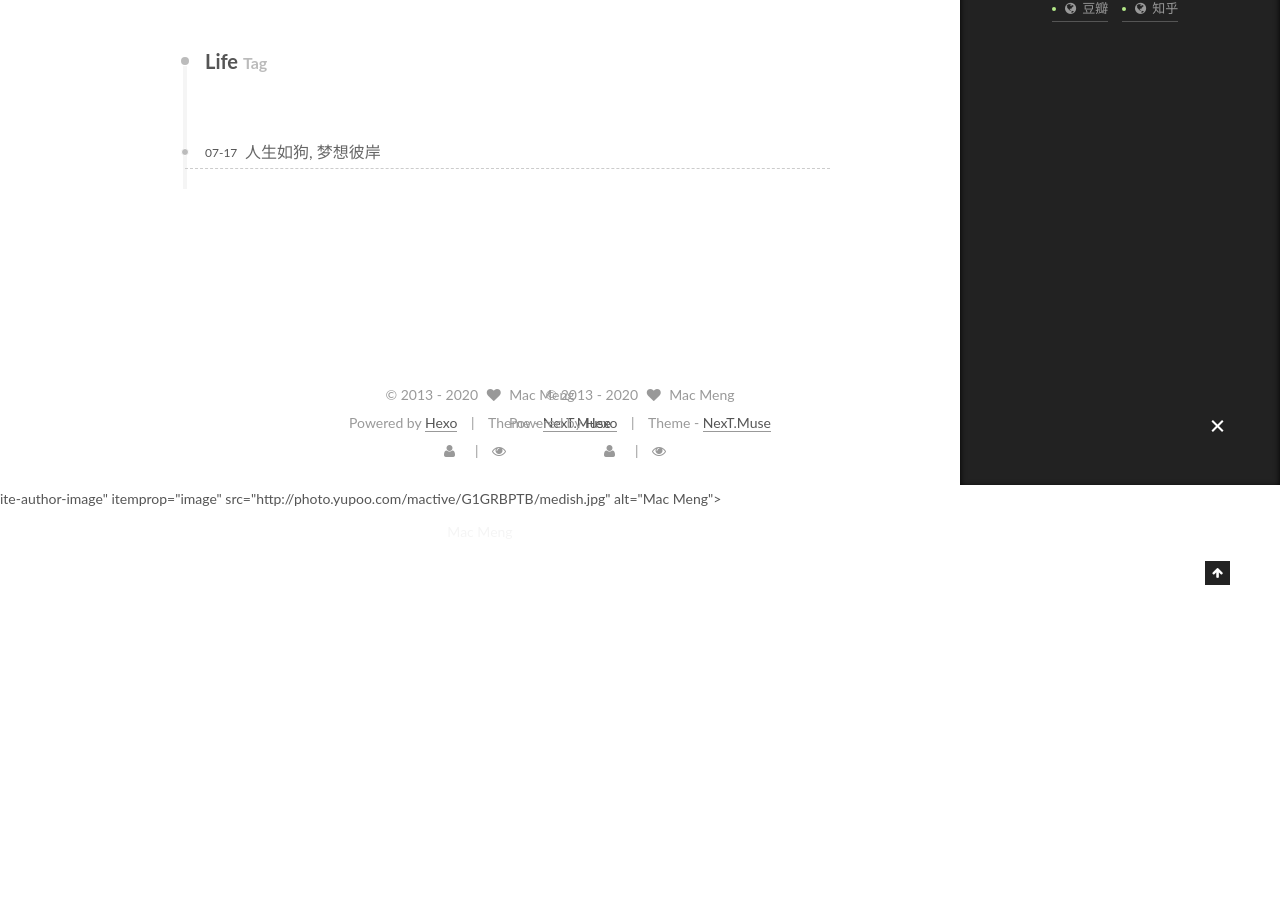
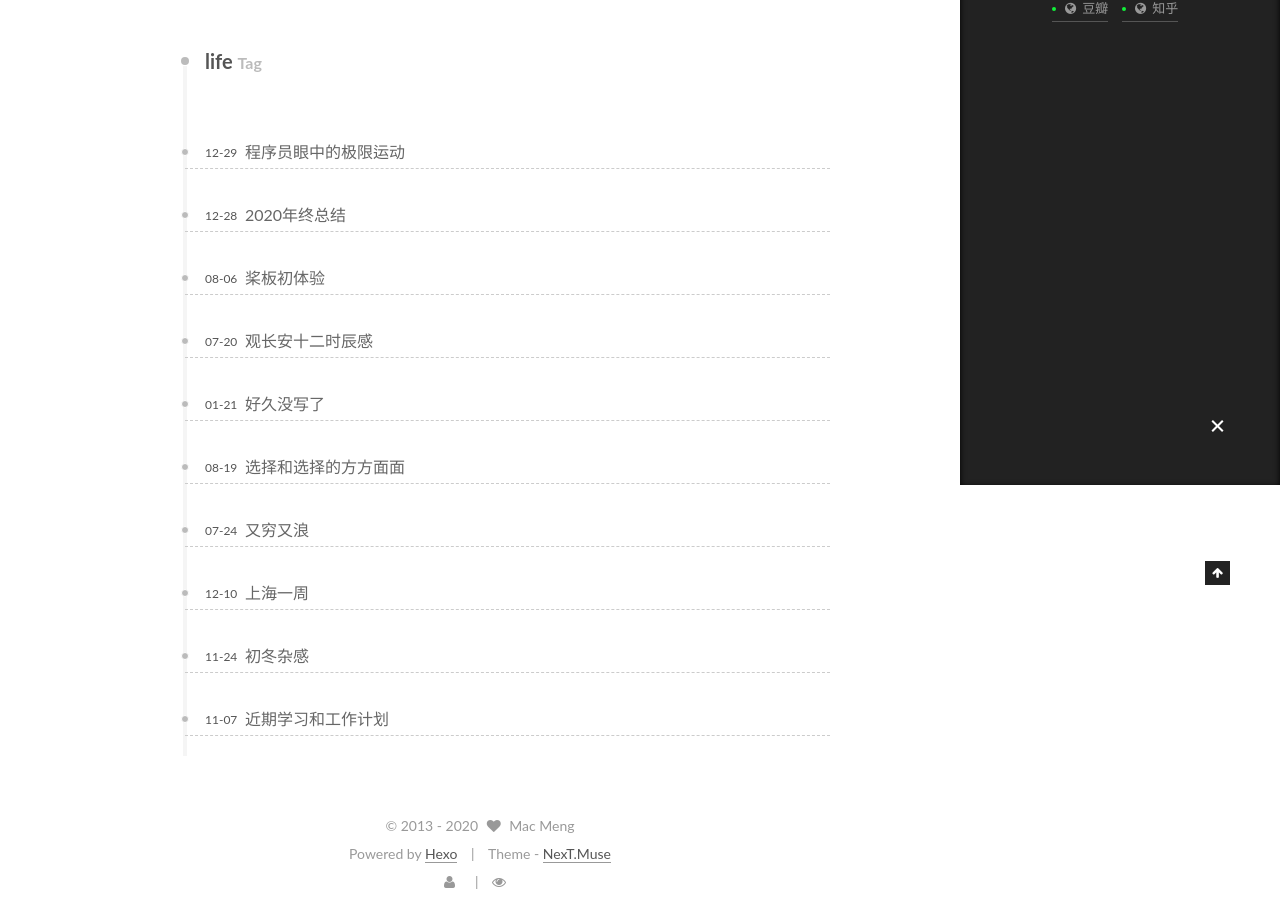
Before and after one commit to mactive/mactive.github.io, a plain HTML site: page tags/life/index.html in a window 1280 px wide. Shown: the part 315-1231 px from the top of the page. Before the commit the page ends 1038 px from the top, so only its background shows below. Drawn offline with Linux system fonts and the light colour scheme; some packages are replaced by stand-ins of ours; a script that the page names is missing.

Commit message:
Site updated: 2020-12-29 18:39:51

```diff
--- a/css/main.css
+++ b/css/main.css
@@ -1548,7 +1548,7 @@ pre .javascript .function {
   width: 4px;
   height: 4px;
   border-radius: 50%;
-  background: #b3e887;
+  background: #11f139;
 }
 .links-of-blogroll {
   font-size: 13px;
--- a/tags/life/index.html
+++ b/tags/life/index.html
@@ -87,7 +87,7 @@
 
 <meta property="og:type" content="website">
 <meta property="og:title" content="Mac Meng&#39;s Blog">
-<meta property="og:url" content="http://mactive.github.io/tags/Life/index.html">
+<meta property="og:url" content="http://mactive.github.io/tags/life/index.html">
 <meta property="og:site_name" content="Mac Meng&#39;s Blog">
 <meta property="og:locale" content="en">
 <meta name="twitter:card" content="summary">
@@ -109,7 +109,7 @@
   };
 </script>
 
-  <title> Tag: Life | Mac Meng's Blog </title>
+  <title> Tag: life | Mac Meng's Blog </title>
 </head>
 
 <body itemscope itemtype="http://schema.org/WebPage" lang="en">
@@ -221,7 +221,7 @@
   <div id="posts" class="posts-collapse">
     <div class="collection-title">
       <h2>
-        Life
+        life
         <small>Tag</small>
       </h2>
     </div>
@@ -234,17 +234,251 @@
 
       <h1 class="post-title">
 
-            <a class="post-title-link" href="/2017/07/17/life-dog-dream/" itemprop="url">
+            <a class="post-title-link" href="/2020/12/29/engineer_xsport/" itemprop="url">
 
-                <span itemprop="name">人生如狗, 梦想彼岸</span>
+                <span itemprop="name">程序员眼中的极限运动</span>
 
             </a>
 
       </h1>
 
       <div class="post-meta">
-        <time class="post-time" itemprop="dateCreated" datetime="2017-07-17T10:08:44+08:00" content="2017-07-17">
-          07-17
+        <time class="post-time" itemprop="dateCreated" datetime="2020-12-29T08:01:00+08:00" content="2020-12-29">
+          12-29
+        </time>
+      </div>
+
+    </header>
+  </article>
+
+
+
+
+
+  <article class="post post-type-normal" itemscope itemtype="http://schema.org/Article">
+    <header class="post-header">
+
+      <h1 class="post-title">
+
+            <a class="post-title-link" href="/2020/12/28/2021/" itemprop="url">
+
+                <span itemprop="name">2020年终总结</span>
+
+            </a>
+
+      </h1>
+
+      <div class="post-meta">
+        <time class="post-time" itemprop="dateCreated" datetime="2020-12-28T08:30:00+08:00" content="2020-12-28">
+          12-28
+        </time>
+      </div>
+
+    </header>
+  </article>
+
+
+
+
+
+  <article class="post post-type-normal" itemscope itemtype="http://schema.org/Article">
+    <header class="post-header">
+
+      <h1 class="post-title">
+
+            <a class="post-title-link" href="/2019/08/06/sup_tour1/" itemprop="url">
+
+                <span itemprop="name">桨板初体验</span>
+
+            </a>
+
+      </h1>
+
+      <div class="post-meta">
+        <time class="post-time" itemprop="dateCreated" datetime="2019-08-06T07:35:00+08:00" content="2019-08-06">
+          08-06
+        </time>
+      </div>
+
+    </header>
+  </article>
+
+
+
+
+
+  <article class="post post-type-normal" itemscope itemtype="http://schema.org/Article">
+    <header class="post-header">
+
+      <h1 class="post-title">
+
+            <a class="post-title-link" href="/2019/07/20/changa-12/" itemprop="url">
+
+                <span itemprop="name">观长安十二时辰感</span>
+
+            </a>
+
+      </h1>
+
+      <div class="post-meta">
+        <time class="post-time" itemprop="dateCreated" datetime="2019-07-20T17:35:00+08:00" content="2019-07-20">
+          07-20
+        </time>
+      </div>
+
+    </header>
+  </article>
+
+
+
+
+
+  <article class="post post-type-normal" itemscope itemtype="http://schema.org/Article">
+    <header class="post-header">
+
+      <h1 class="post-title">
+
+            <a class="post-title-link" href="/2019/01/21/2019-01-22/" itemprop="url">
+
+                <span itemprop="name">好久没写了</span>
+
+            </a>
+
+      </h1>
+
+      <div class="post-meta">
+        <time class="post-time" itemprop="dateCreated" datetime="2019-01-21T09:35:00+08:00" content="2019-01-21">
+          01-21
+        </time>
+      </div>
+
+    </header>
+  </article>
+
+
+
+
+
+  <article class="post post-type-normal" itemscope itemtype="http://schema.org/Article">
+    <header class="post-header">
+
+      <h1 class="post-title">
+
+            <a class="post-title-link" href="/2018/08/19/2018-08-19/" itemprop="url">
+
+                <span itemprop="name">选择和选择的方方面面</span>
+
+            </a>
+
+      </h1>
+
+      <div class="post-meta">
+        <time class="post-time" itemprop="dateCreated" datetime="2018-08-19T18:57:00+08:00" content="2018-08-19">
+          08-19
+        </time>
+      </div>
+
+    </header>
+  </article>
+
+
+
+
+
+  <article class="post post-type-normal" itemscope itemtype="http://schema.org/Article">
+    <header class="post-header">
+
+      <h1 class="post-title">
+
+            <a class="post-title-link" href="/2018/07/24/2018-07-24/" itemprop="url">
+
+                <span itemprop="name">又穷又浪</span>
+
+            </a>
+
+      </h1>
+
+      <div class="post-meta">
+        <time class="post-time" itemprop="dateCreated" datetime="2018-07-24T09:21:00+08:00" content="2018-07-24">
+          07-24
+        </time>
+      </div>
+
+    </header>
+  </article>
+
+
+
+
+
+  <article class="post post-type-normal" itemscope itemtype="http://schema.org/Article">
+    <header class="post-header">
+
+      <h1 class="post-title">
+
+            <a class="post-title-link" href="/2016/12/10/shanghai-one-week/" itemprop="url">
+
+                <span itemprop="name">上海一周</span>
+
+            </a>
+
+      </h1>
+
+      <div class="post-meta">
+        <time class="post-time" itemprop="dateCreated" datetime="2016-12-10T15:02:00+08:00" content="2016-12-10">
+          12-10
+        </time>
+      </div>
+
+    </header>
+  </article>
+
+
+
+
+
+  <article class="post post-type-normal" itemscope itemtype="http://schema.org/Article">
+    <header class="post-header">
+
+      <h1 class="post-title">
+
+            <a class="post-title-link" href="/2016/11/24/thinking_in_winter/" itemprop="url">
+
+                <span itemprop="name">初冬杂感</span>
+
+            </a>
+
+      </h1>
+
+      <div class="post-meta">
+        <time class="post-time" itemprop="dateCreated" datetime="2016-11-24T21:19:20+08:00" content="2016-11-24">
+          11-24
+        </time>
+      </div>
+
+    </header>
+  </article>
+
+
+
+
+
+  <article class="post post-type-normal" itemscope itemtype="http://schema.org/Article">
+    <header class="post-header">
+
+      <h1 class="post-title">
+
+            <a class="post-title-link" href="/2016/11/07/Learn-And-Study-2016-11-07/" itemprop="url">
+
+                <span itemprop="name">近期学习和工作计划</span>
+
+            </a>
+
+      </h1>
+
+      <div class="post-meta">
+        <time class="post-time" itemprop="dateCreated" datetime="2016-11-07T19:30:20+08:00" content="2016-11-07">
+          11-07
         </time>
       </div>
 
@@ -535,253 +769,3 @@
 
 </body>
 </html>
-ite-author-image" itemprop="image" src="http://photo.yupoo.com/mactive/G1GRBPTB/medish.jpg" alt="Mac Meng">
-          <p class="site-author-name" itemprop="name">Mac Meng</p>
-          <p class="site-description motion-element" itemprop="description"></p>
-        </div>
-        <nav class="site-state motion-element">
-          <div class="site-state-item site-state-posts">
-            <a href="/archives">
-              <span class="site-state-item-count">32</span>
-              <span class="site-state-item-name">posts</span>
-            </a>
-          </div>
-
-
-
-
-            <div class="site-state-item site-state-tags">
-              <a href="/tags">
-                <span class="site-state-item-count">39</span>
-                <span class="site-state-item-name">tags</span>
-              </a>
-            </div>
-
-
-        </nav>
-
-
-          <div class="feed-link motion-element">
-            <a href="/atom.xml" rel="alternate">
-              <i class="fa fa-rss"></i>
-              RSS
-            </a>
-          </div>
-
-
-        <div class="links-of-author motion-element">
-
-
-              <span class="links-of-author-item">
-                <a href="https://github.com/mactive" target="_blank" title="GitHub">
-
-                    <i class="fa fa-fw fa-github"></i>
-
-                  GitHub
-                </a>
-              </span>
-
-              <span class="links-of-author-item">
-                <a href="https://twitter.com/moodomac" target="_blank" title="Twitter">
-
-                    <i class="fa fa-fw fa-twitter"></i>
-
-                  Twitter
-                </a>
-              </span>
-
-              <span class="links-of-author-item">
-                <a href="http://weibo.com/u/1217609444" target="_blank" title="微博">
-
-                    <i class="fa fa-fw fa-globe"></i>
-
-                  微博
-                </a>
-              </span>
-
-              <span class="links-of-author-item">
-                <a href="https://www.douban.com/people/moodomac" target="_blank" title="豆瓣">
-
-                    <i class="fa fa-fw fa-globe"></i>
-
-                  豆瓣
-                </a>
-              </span>
-
-              <span class="links-of-author-item">
-                <a href="https://www.zhihu.com/people/meng-qian" target="_blank" title="知乎">
-
-                    <i class="fa fa-fw fa-globe"></i>
-
-                  知乎
-                </a>
-              </span>
-
-
-        </div>
-
-
-
-
-
-
-
-      </section>
-
-
-
-    </div>
-  </aside>
-
-
-
-      </div>
-    </main>
-
-    <footer id="footer" class="footer">
-      <div class="footer-inner">
-        <div class="copyright">
-
-  &copy;  2013 -
-  <span itemprop="copyrightYear">2020</span>
-  <span class="with-love">
-    <i class="fa fa-heart"></i>
-  </span>
-  <span class="author" itemprop="copyrightHolder">Mac Meng</span>
-</div>
-
-<div class="powered-by">
-  Powered by <a class="theme-link" href="http://hexo.io">Hexo</a>
-</div>
-
-<div class="theme-info">
-  Theme -
-  <a class="theme-link" href="https://github.com/iissnan/hexo-theme-next">
-    NexT.Muse
-  </a>
-</div>
-
-
-
-<div class="busuanzi-count">
-
-  <script async src="https://dn-lbstatics.qbox.me/busuanzi/2.3/busuanzi.pure.mini.js"></script>
-
-
-    <span class="site-uv"><i class="fa fa-user"></i><span class="busuanzi-value" id="busuanzi_value_site_uv"></span></span>
-
-
-
-    <span class="site-pv"><i class="fa fa-eye"></i><span class="busuanzi-value" id="busuanzi_value_site_pv"></span></span>
-
-
-</div>
-
-
-
-
-      </div>
-    </footer>
-
-    <div class="back-to-top">
-      <i class="fa fa-arrow-up"></i>
-    </div>
-  </div>
-
-
-
-<script type="text/javascript">
-  if (Object.prototype.toString.call(window.Promise) !== '[object Function]') {
-    window.Promise = null;
-  }
-</script>
-
-
-
-
-
-
-
-
-
-
-
-
-
-
-  <script type="text/javascript" src="/lib/jquery/index.js?v=2.1.3"></script>
-
-
-  <script type="text/javascript" src="/lib/fastclick/lib/fastclick.min.js?v=1.0.6"></script>
-
-
-  <script type="text/javascript" src="/lib/jquery_lazyload/jquery.lazyload.js?v=1.9.7"></script>
-
-
-  <script type="text/javascript" src="/lib/velocity/velocity.min.js?v=1.2.1"></script>
-
-
-  <script type="text/javascript" src="/lib/velocity/velocity.ui.min.js?v=1.2.1"></script>
-
-
-  <script type="text/javascript" src="/lib/fancybox/source/jquery.fancybox.pack.js?v=2.1.5"></script>
-
-
-
-
-
-  <script type="text/javascript" src="/js/src/utils.js?v=5.0.1"></script>
-
-  <script type="text/javascript" src="/js/src/motion.js?v=5.0.1"></script>
-
-
-
-
-
-
-
-
-
-
-
-  <script type="text/javascript" src="/js/src/bootstrap.js?v=5.0.1"></script>
-
-
-
-
-
-
-
-
-
-  <script type="text/javascript">
-    var duoshuoQuery = {short_name:"mactive-blog"};
-    (function() {
-      var ds = document.createElement('script');
-      ds.type = 'text/javascript';ds.async = true;
-      ds.id = 'duoshuo-script';
-      ds.src = (document.location.protocol == 'https:' ? 'https:' : 'http:') + '//static.duoshuo.com/embed.js';
-      ds.charset = 'UTF-8';
-      (document.getElementsByTagName('head')[0]
-      || document.getElementsByTagName('body')[0]).appendChild(ds);
-    })();
-  </script>
-
-
-
-
-
-
-
-
-
-
-
-
-
-
-
-
-
-</body>
-</html>
```
Also changed, not shown: backup/2017-08-17.html (+2 -2 lines), sitemap.xml (+34 -34 lines).
